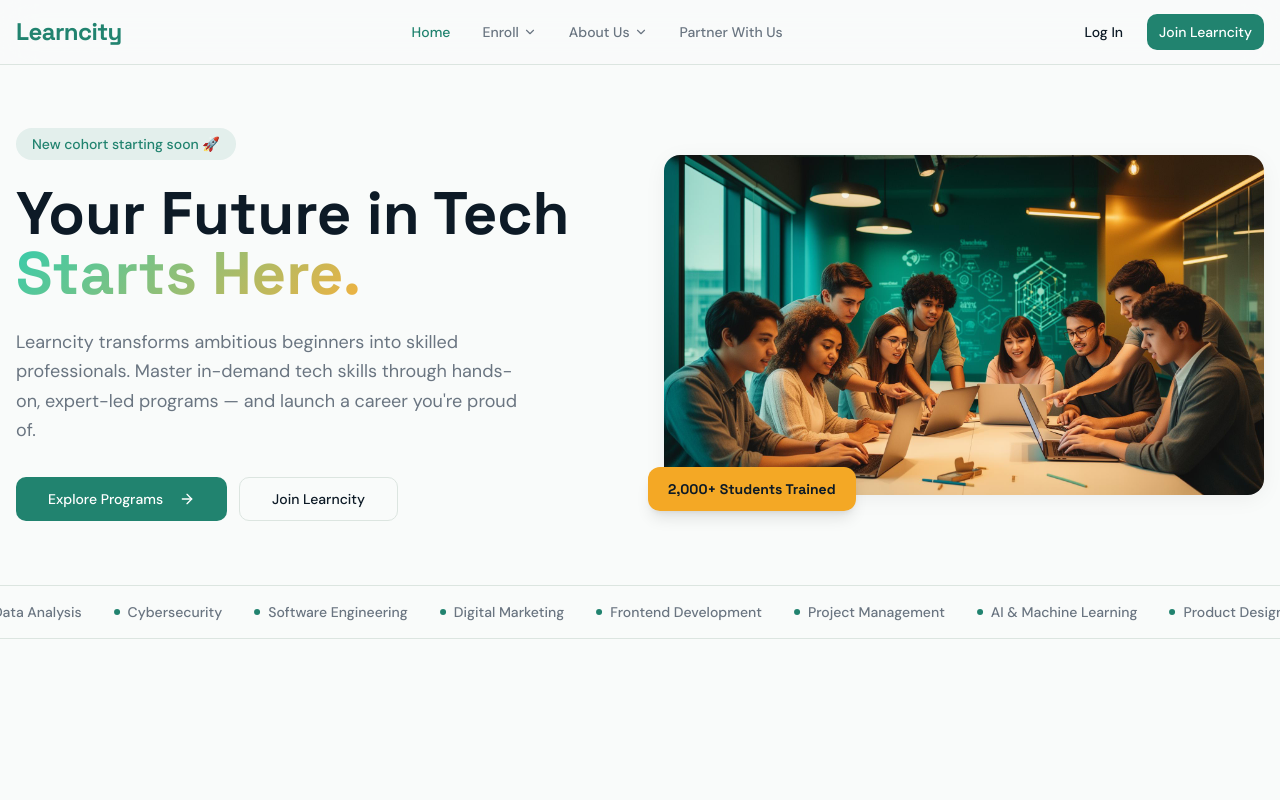
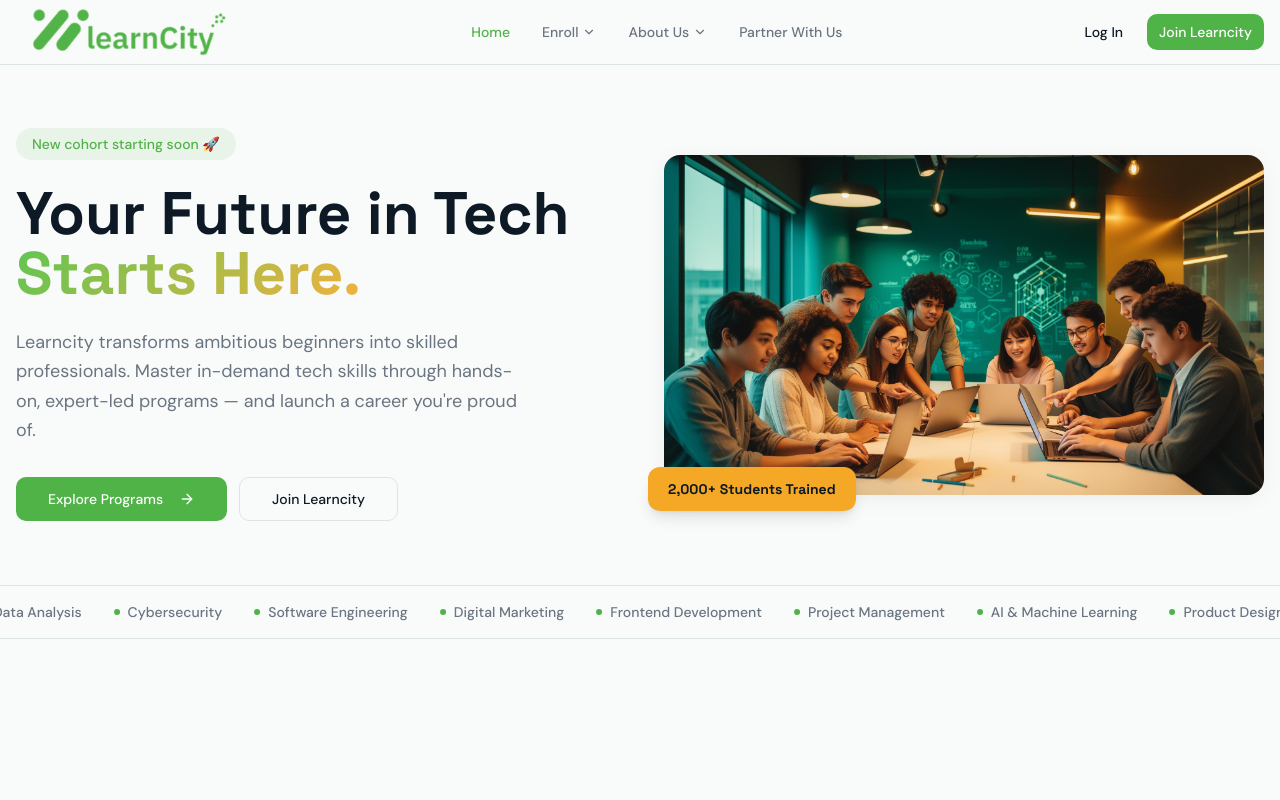
Before and after one commit to TosinISOGUN/learncity, a React (Vite) app: page / in a window 1280 px wide. Shown: the top 800 px of the page. Built offline with nearby package versions, Linux system fonts and the light colour scheme; the HTML template or start-up script is replaced by a standard one.

Commit message:
primary colors changed

```diff
--- a/index.html
+++ b/index.html
@@ -1,27 +1,54 @@
 <!doctype html>
 <html lang="en">
+
 <head>
   <meta charset="UTF-8" />
   <meta name="viewport" content="width=device-width, initial-scale=1.0" />
-    <title>Learncity | Empowering Your Tech Journey</title>
-    <meta name="description" content="Learncity is a modern educational platform offering career-ready programs in Engineering, Design, Data, and Management." />
+  <title>Learncity | Premium Tech Education & Career Development</title>
+  <meta name="description"
+    content="Learncity empowers the next generation of tech talent with industry-leading programs in Software Engineering, Product Design, Data Science, and Cybersecurity. Start your career today." />
+  <meta name="keywords"
+    content="tech education, software engineering, product design, data science, cybersecurity, project management, digital marketing, tech career, learncity" />
   <meta name="author" content="Learncity" />
+  <link rel="canonical" href="https://learncity.com" />
 
-    <link rel="icon" type="image/svg+xml" href="/favicon.svg" />
+  <link rel="icon" type="image/png" href="/LC_favicon.png" />
 
+  <!-- Open Graph / Facebook -->
   <meta property="og:title" content="Learncity | Empowering Your Tech Journey" />
-    <meta property="og:description" content="Modern, career-focused programs in Engineering, Design, Data, and more. Start your tech journey with Learncity." />
+  <meta property="og:description"
+    content="Join Learncity to master high-demand tech skills through our expert-led, career-focused programs. Engineering, Design, Data, and more." />
   <meta property="og:type" content="website" />
+  <meta property="og:url" content="https://learncity.com" />
   <meta property="og:image" content="/placeholder.svg" />
 
+  <!-- Twitter -->
   <meta name="twitter:card" content="summary_large_image" />
   <meta name="twitter:title" content="Learncity | Empowering Your Tech Journey" />
-    <meta name="twitter:description" content="Modern, career-focused programs in Engineering, Design, Data, and more." />
+  <meta name="twitter:description"
+    content="Modern, career-focused programs in Engineering, Design, Data, and more. Start your tech journey with Learncity." />
   <meta name="twitter:image" content="/placeholder.svg" />
+
+  <!-- Structured Data -->
+  <script type="application/ld+json">
+    {
+      "@context": "https://schema.org",
+      "@type": "EducationalOrganization",
+      "name": "Learncity",
+      "url": "https://learncity.com",
+      "logo": "https://learncity.com/assets/LC_logo.png",
+      "description": "Premium tech education and career development platform.",
+      "address": {
+        "@type": "PostalAddress",
+        "addressCountry": "NG"
+      }
+    }
+    </script>
 </head>
 
 <body>
   <div id="root"></div>
   <script type="module" src="/src/main.tsx"></script>
 </body>
+
 </html>
--- a/src/components/Navbar.tsx
+++ b/src/components/Navbar.tsx
@@ -1,4 +1,6 @@
 import { useState } from "react";
+import { cn } from "@/lib/utils";
+import logo from "@/assets/LC_logo.png";
 import { Link, useLocation, useNavigate } from "react-router-dom";
 import { Menu, X, ChevronDown } from "lucide-react";
 import { Button } from "@/components/ui/button";
@@ -87,8 +89,12 @@ const Navbar = () => {
   return (
     <header className="fixed top-0 left-0 right-0 z-50 bg-background/80 backdrop-blur-lg border-b border-border">
       <div className="container mx-auto flex items-center justify-between h-16 px-4">
-        <Link to="/" className="font-display text-2xl font-bold text-primary tracking-tight">
-          Learncity
+        <Link to="/" className="flex items-center">
+          <img
+            src={logo}
+            alt="Learncity Logo"
+            className="h-10 w-auto md:h-12 transition-transform hover:scale-105"
+          />
         </Link>
 
         <nav className="hidden lg:flex items-center gap-8">
@@ -99,9 +105,8 @@ const Navbar = () => {
               <Link
                 key={item.to}
                 to={item.to!}
-                className={`text-sm font-medium transition-colors hover:text-primary ${
-                  location.pathname === item.to ? "text-primary" : "text-muted-foreground"
-                }`}
+                className={`text-sm font-medium transition-colors hover:text-primary ${location.pathname === item.to ? "text-primary" : "text-muted-foreground"
+                  }`}
               >
                 {item.label}
               </Link>
--- a/src/index.css
+++ b/src/index.css
@@ -15,7 +15,7 @@
     --popover: 0 0% 100%;
     --popover-foreground: 210 50% 10%;
 
-    --primary: 168 60% 32%;
+    --primary: 115 43% 49%;
     --primary-foreground: 0 0% 100%;
 
     --secondary: 150 15% 93%;
@@ -32,11 +32,11 @@
 
     --border: 150 15% 88%;
     --input: 150 15% 88%;
-    --ring: 168 60% 32%;
+    --ring: 115 43% 49%;
 
     --radius: 0.75rem;
 
-    --hero-gradient: linear-gradient(135deg, hsl(168, 60%, 32%) 0%, hsl(190, 55%, 28%) 50%, hsl(210, 50%, 22%) 100%);
+    --hero-gradient: linear-gradient(135deg, hsl(115, 43%, 49%) 0%, hsl(115, 40%, 35%) 50%, hsl(115, 35%, 25%) 100%);
     --glow-accent: 0 0 60px hsl(38, 90%, 55%, 0.15);
     --card-shadow: 0 4px 24px -4px hsl(210, 50%, 10%, 0.08);
     --card-shadow-hover: 0 12px 40px -8px hsl(210, 50%, 10%, 0.15);
@@ -58,7 +58,7 @@
     --card-foreground: 150 20% 95%;
     --popover: 210 45% 10%;
     --popover-foreground: 150 20% 95%;
-    --primary: 168 55% 45%;
+    --primary: 115 50% 55%;
     --primary-foreground: 210 50% 6%;
     --secondary: 210 30% 15%;
     --secondary-foreground: 150 20% 95%;
@@ -70,7 +70,7 @@
     --destructive-foreground: 150 20% 95%;
     --border: 210 30% 18%;
     --input: 210 30% 18%;
-    --ring: 168 55% 45%;
+    --ring: 115 50% 55%;
     --sidebar-background: 240 5.9% 10%;
     --sidebar-foreground: 240 4.8% 95.9%;
     --sidebar-primary: 224.3 76.3% 48%;
@@ -98,7 +98,7 @@
 
 @layer utilities {
   .text-gradient-hero {
-    background: linear-gradient(135deg, hsl(168, 60%, 50%) 0%, hsl(38, 90%, 60%) 100%);
+    background: linear-gradient(135deg, hsl(115, 50%, 55%) 0%, hsl(38, 90%, 60%) 100%);
     -webkit-background-clip: text;
     -webkit-text-fill-color: transparent;
     background-clip: text;
```
Also changed, not shown: public/LC_favicon.png (added), src/assets/LC_logo.png (added). Lines whose indentation alone changed are shown as unchanged.
